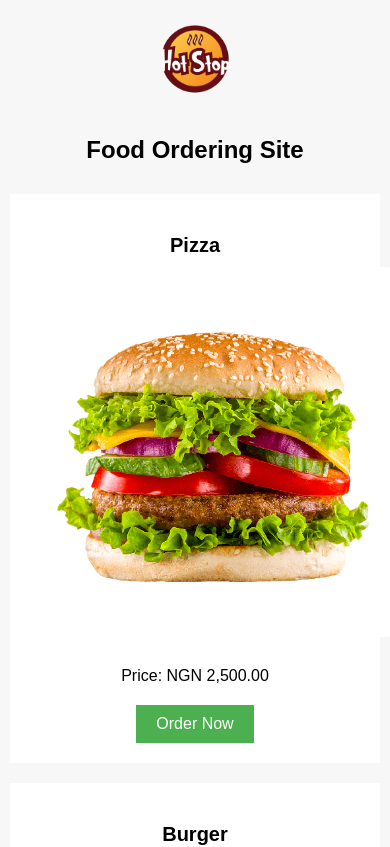
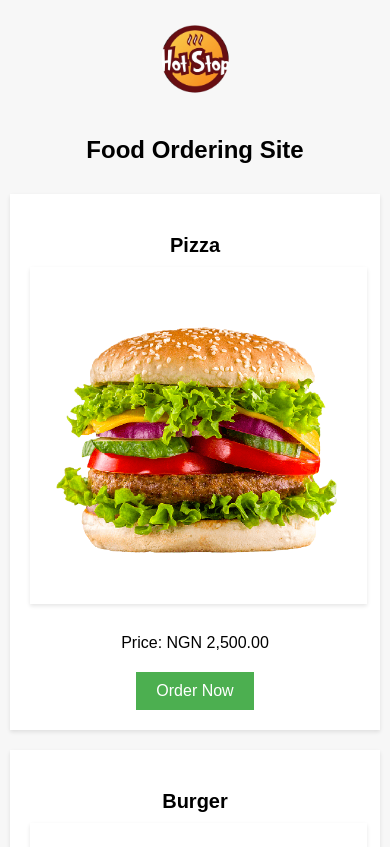
Before and after one commit to flexy777/hot-stop, a React (Vite) app: page / in a window 390 px wide. Shown: the top 847 px of the page. Built offline with nearby package versions, Linux system fonts and the light colour scheme.

Commit message:
image width refactoring

```diff
--- a/src/App.css
+++ b/src/App.css
@@ -43,7 +43,7 @@ h1 {
 }
 
 .food-item img {
-  max-width: 100%;
+  width: 90%;
   height: auto;
   margin-bottom: 10px;
 }
@@ -79,6 +79,5 @@ h1 {
 
   .food-item {
     margin-bottom: 20px;
-    box-shadow: none;
   }
 }
```
